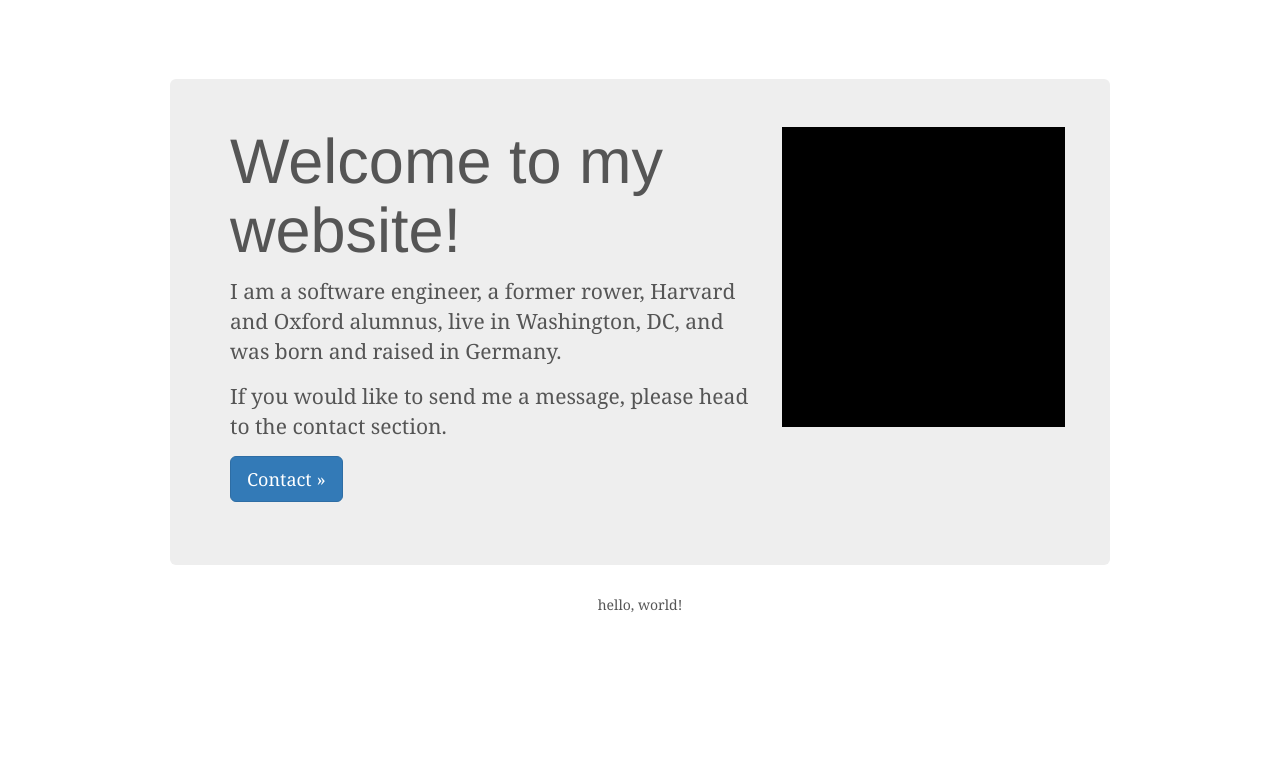
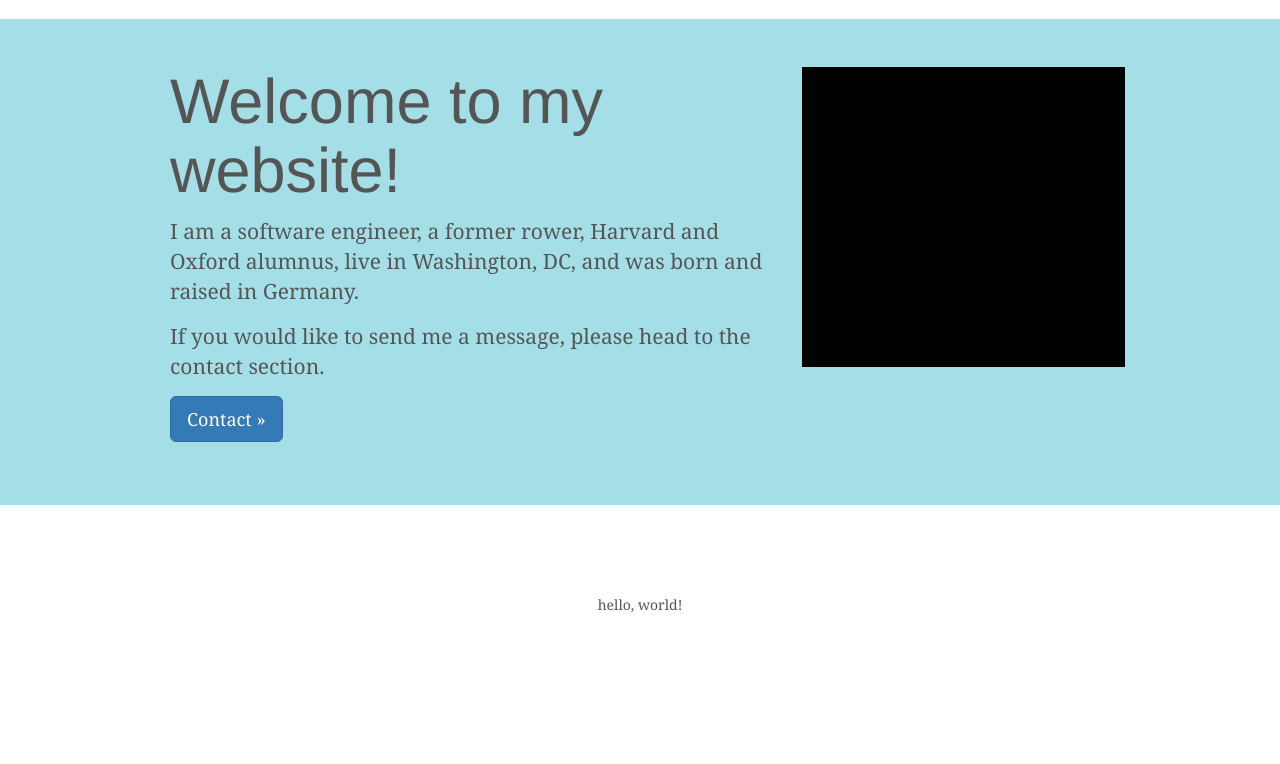
Before and after one commit to simongawlik/django_apps, a Django app: template src/templates/home.html in a window 1280 px wide. Shown: the part 51-815 px from the top of the page. Run offline with Django 3.2, Linux system fonts and the light colour scheme; the template is opened without the code that fills it, so the values that code supplies are empty; some libraries are stand-ins or nearby versions.

Commit message:
chcolor change and layout change to jumbotron

```diff
--- a/src/templates/base.html
+++ b/src/templates/base.html
@@ -26,10 +26,12 @@
 
     {% include 'navbar.html' %}
 
+    {% block jumbotron %}
+    {% endblock %}
+
     <div class="container">
 
-    {% block jumbotron %}
-    {% endblock %}
+
 
     {% block content %}
     {% endblock %}
--- a/src/templates/home.html
+++ b/src/templates/home.html
@@ -5,12 +5,16 @@
 
 <style>
 {% block style %}
+    .jumbotron {
+        background-color:#A4DFE8;
+    }
 {% endblock %}
 </style>
 
 {% block jumbotron %}
     <!-- Main component for a primary marketing message or call to action -->
     <div class="jumbotron">
+        <div class="container">
             <div class="row">
                 <div class='col-sm-8'>
                     <h1>Welcome to my website!</h1>
@@ -22,7 +26,7 @@
                 </div>
                 <!-- remove once picture is inserted -->
                 <div class='col-sm-4' style='background-color:black;height:300px;'>
-
+                </div>
             </div>
         </div>
     </div>
```
Lines whose indentation alone changed are shown as unchanged.
